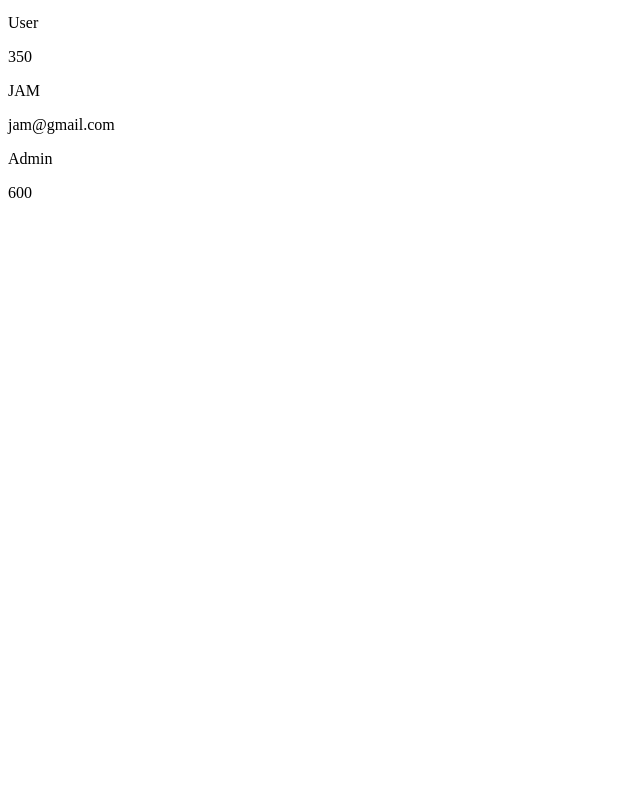
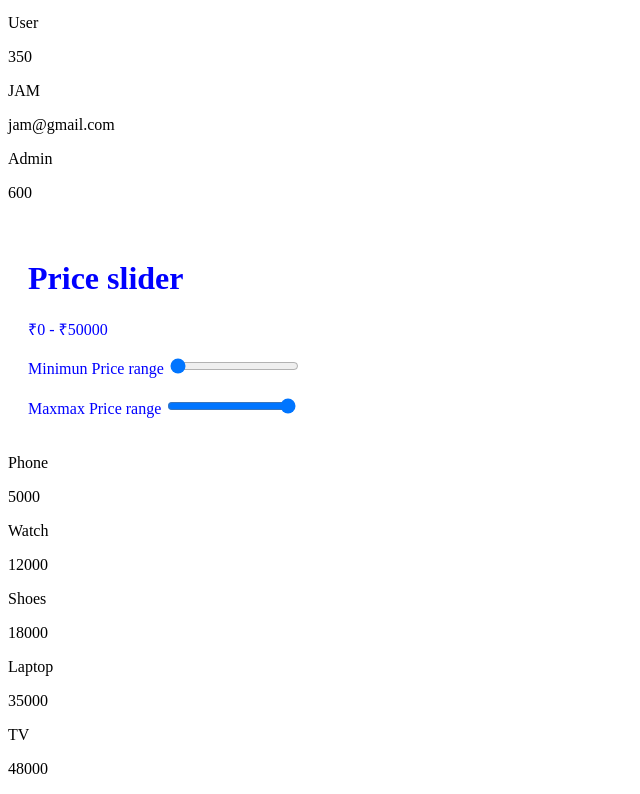
Before and after one commit to jui1/full-stack-practice, a React (Vite) app in the folder cleint/: page / in a window 1280 px wide. Shown: the part 1964-2758 px from the top of the page, without its empty margins (0-640 px from the left). Before the commit the page ends 2182 px from the top, so only its background shows below. Built offline with nearby package versions, Linux system fonts and the light colour scheme.

Commit message:
fix : filter slider

```diff
--- /dev/null
+++ b/cleint/src/compoents/PriceSlider.jsx
@@ -0,0 +1,38 @@
+
+
+const PriceSlider = ({ priceSlider, setPriceSlider }) => {
+    return (
+        <div style={{ padding: "20px" , color : "blue" }}>
+            <h1>Price slider</h1>
+            <p>
+                ₹{priceSlider[0]} - ₹{priceSlider[1]}
+
+            </p>
+            <label>Minimun Price range </label>
+            <input
+            type="range"
+            min="0"
+            max="50000"
+            value={priceSlider[0]}
+            onChange={(e) => setPriceSlider([Number(e.target.value) , priceSlider[1]])}
+
+            />
+            <br />
+            <br />
+            <label>Maxmax Price range </label>
+            <input
+                type= "range"
+                min = "0"
+                max = "50000"
+                value={priceSlider[1]}
+                onChange={(e) => setPriceSlider([priceSlider[0] , Number(e.target.value)])}
+            />
+
+
+
+
+        </div>
+    )
+}
+
+export default PriceSlider
--- a/cleint/src/pages/User.jsx
+++ b/cleint/src/pages/User.jsx
@@ -2,6 +2,7 @@ import { useState } from "react";
 import Searchbar from "../compoents/Searchbar";
 import Filterbox from "../compoents/Filterbox";
 import Pricefiltring from "../compoents/pricefiltring";
+import PriceSlider from "../compoents/PriceSlider";
 
 
 
@@ -44,6 +45,16 @@ const User = () => {
             price: 600,
         },
     ];
+
+
+    const products = [
+        { id: 1, name: "Phone", price: 5000 },
+        { id: 2, name: "Watch", price: 12000 },
+        { id: 3, name: "Shoes", price: 18000 },
+        { id: 4, name: "Laptop", price: 35000 },
+        { id: 5, name: "TV", price: 48000 },
+      ];
+
     //search by name, email ,
 
     const [Search, setSeatch] = useState("");
@@ -76,24 +87,39 @@ const User = () => {
     //     return true;
 
     // });
-    let filterBYPrice   = [...users];
+    let filterBYPrice = [...users];
 
     if (price === "1000") {
-            filterBYPrice =  filterBYPrice.filter((user) => user.price <1000);
+        filterBYPrice = filterBYPrice.filter((user) => user.price < 1000);
 
     }
     else if (price === "1000to5000") {
-            filterBYPrice =  filterBYPrice.filter((user) =>  user.price>=1000 && user.price<=5000);
+        filterBYPrice = filterBYPrice.filter((user) => user.price >= 1000 && user.price <= 5000);
     }
     else if (price === "above5000") {
-            filterBYPrice =  filterBYPrice.filter((user) => user.price>5000);
+        filterBYPrice = filterBYPrice.filter((user) => user.price > 5000);
     }
-        else if (price === "PriceLowtoHigh")  {
-            filterBYPrice =  filterBYPrice.sort((a,b) => a.price - b.price);
+    else if (price === "PriceLowtoHigh") {
+        filterBYPrice = filterBYPrice.sort((a, b) => a.price - b.price);
     }
-        else if (price === "PriceHightoLow")  {
-            filterBYPrice =   filterBYPrice.sort((a,b) => b.price - a.price);
+    else if (price === "PriceHightoLow") {
+        filterBYPrice = filterBYPrice.sort((a, b) => b.price - a.price);
     }
+
+    //filter slider
+
+    const [priceSlider, setPriceSlider] = useState([0, 50000]);
+    const filterSilder = products.filter((product) => {
+
+        return (
+            product.price >= priceSlider[0] &&
+            product.price <= priceSlider[1]
+        );
+
+
+    })
+
+
 
 
 
@@ -154,6 +180,19 @@ const User = () => {
                 ))
             }
 
+            <PriceSlider priceSlider={priceSlider}
+
+                setPriceSlider={setPriceSlider}
+            />
+            {
+                filterSilder.map((prodcut) =>(
+                    <div key={prodcut.id}>
+                    <p>{prodcut.name}</p>
+                    <p>{prodcut.price}</p>
+
+                    </div>
+                ))
+            }
 
 
 
```
Lines whose indentation alone changed are shown as unchanged.
